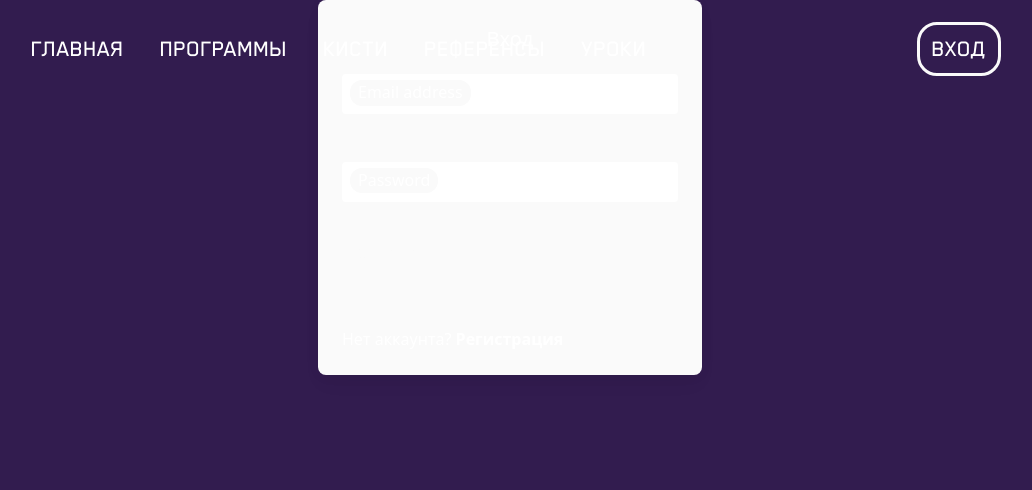
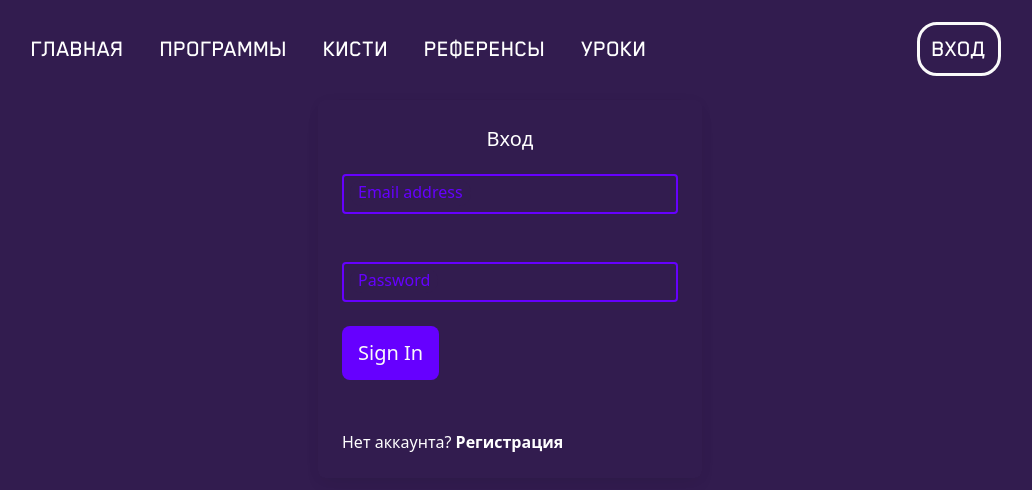
Before and after one commit to AYDLIOH04/arthub-frontend, a Next.js app: page /auth in a window 1280 px wide. Shown: the top 490 px of the page, without its empty margins (130-1162 px from the left). Built offline with nearby package versions, Linux system fonts and the light colour scheme.

Commit message:
правки дизайна

```diff
--- a/src/app/(home)/layout.tsx
+++ b/src/app/(home)/layout.tsx
@@ -1,4 +1,5 @@
 import Footer from "@/components/home/Footer";
+import StarsBackground from "@/components/home/stars-bg";
 
 export default function RootLayout({
   children,
@@ -7,10 +8,11 @@ export default function RootLayout({
 }) {
   return (
     <main className="home-layout">
-      <div className="home-inner">
-        {children}
-        <Footer />
+      <div className="relative">
+        <StarsBackground />
       </div>
+      {children}
+      <Footer />
     </main>
   );
 }
--- a/src/app/globals.css
+++ b/src/app/globals.css
@@ -23,13 +23,3 @@
 
   overflow: hidden;
 }
-
-.home-inner {
-  width: 100%;
-  background-image: url('/home/stars-after-bg.png');
-  background-size: cover;
-  background-position: center center;
-  background-repeat: no-repeat;
-
-  overflow: hidden;
-}
--- a/src/components/auth/Auth.tsx
+++ b/src/components/auth/Auth.tsx
@@ -15,7 +15,7 @@ export default function Auth() {
   }
 
   return (
-    <div className="max-w-[500px] mx-auto">
+    <div className="max-w-[500px] mx-auto mt-[100px]">
       {showRegister ? (
         <SignUpForm setShowRegister={setShowRegister} />
       ) : (
--- a/src/components/auth/SignIn.tsx
+++ b/src/components/auth/SignIn.tsx
@@ -51,7 +51,7 @@ export default function SignInForm({ setShowRegister }: any) {
   return (
     <form
       onSubmit={loginHandler}
-      className="block max-w-sm rounded-lg bg-white p-6 shadow-[0_2px_15px_-3px_rgba(0,0,0,0.07),0_10px_20px_-2px_rgba(0,0,0,0.04)] mx-auto"
+      className="block max-w-sm rounded-lg p-6 shadow-[0_2px_15px_-3px_rgba(0,0,0,0.07),0_10px_20px_-2px_rgba(0,0,0,0.04)] mx-auto"
     >
       <h1 className="text-[20px] text-center mb-5">Вход</h1>
       <div className="relative mb-12" data-te-input-wrapper-init>
@@ -59,15 +59,15 @@ export default function SignInForm({ setShowRegister }: any) {
           type="email"
           value={email}
           onChange={(e) => setEmail(e.target.value)}
-          className="peer placeholder:opacity-0 block min-h-[auto] w-full rounded bg-transparent px-3 py-[0.32rem] leading-[1.6] outline-none transition-all duration-200 ease-linear border-2 border-indigo-100 focus:border-indigo-400 text-neutral-600"
+          className="peer placeholder:opacity-0 block min-h-[auto] w-full rounded bg-background px-3 py-[0.32rem] leading-[1.6] outline-none transition-all duration-200 ease-linear border-2 border-dusk text-white"
           id="signinEmail"
           placeholder="Enter email"
         />
         <label
           htmlFor="signinEmail"
-          className={`pointer-events-none absolute left-2 top-[6px] mb-0 max-w-[90%] origin-[0_0] truncate leading-[1.6] text-neutral-400 transition-all duration-200 ease-out ${
-            email && "-translate-y-[1rem] scale-[0.8] text-primary"
-          } peer-focus:-translate-y-[1rem] peer-focus:scale-[0.8] peer-focus:text-primary z-10 bg-white px-2 py-0 m-0 rounded-xl`}
+          className={`pointer-events-none absolute left-2 top-[6px] mb-0 max-w-[90%] origin-[0_0] truncate leading-[1.6] text-dusk transition-all duration-200 ease-out ${
+            email && "-translate-y-[1rem] scale-[0.8] text-dusk"
+          } peer-focus:-translate-y-[1rem] peer-focus:scale-[0.8] z-10 bg-background px-2 py-0 m-0 rounded-xl`}
         >
           Email address
         </label>
@@ -78,15 +78,15 @@ export default function SignInForm({ setShowRegister }: any) {
           type="password"
           value={password}
           onChange={(e) => setPassword(e.target.value)}
-          className="peer placeholder:opacity-0 block min-h-[auto] w-full rounded bg-transparent px-3 py-[0.32rem] leading-[1.6] outline-none transition-all duration-200 ease-linear border-2 border-indigo-100 focus:border-indigo-400 text-neutral-600"
+          className="peer placeholder:opacity-0 block min-h-[auto] w-full rounded bg-background px-3 py-[0.32rem] leading-[1.6] outline-none transition-all duration-200 ease-linear border-2 border-dusk focus:border-indigo-400 text-white"
           id="signupPassword"
           placeholder="Enter password"
         />
         <label
           htmlFor="signupPassword"
-          className={`pointer-events-none absolute left-2 top-[6px] mb-0 max-w-[90%] origin-[0_0] truncate leading-[1.6] text-neutral-400 transition-all duration-200 ease-out ${
-            password && "-translate-y-[1rem] scale-[0.8] text-primary"
-          } peer-focus:-translate-y-[1rem] peer-focus:scale-[0.8] peer-focus:text-primary z-10 bg-white px-2 py-0 m-0 rounded-xl`}
+          className={`pointer-events-none absolute left-2 top-[6px] mb-0 max-w-[90%] origin-[0_0] truncate leading-[1.6] text-dusk transition-all duration-200 ease-out ${
+            password && "-translate-y-[1rem] scale-[0.8] text-dusk"
+          } peer-focus:-translate-y-[1rem] peer-focus:scale-[0.8] z-10 bg-background px-2 py-0 m-0 rounded-xl`}
         >
           Password
         </label>
@@ -94,7 +94,7 @@ export default function SignInForm({ setShowRegister }: any) {
 
       <button
         type="submit"
-        className="text-white text-[18px] bg-indigo-400 hover:bg-indigo-300 rounded-lg px-4 py-3 ease-in duration-150"
+        className="text-white text-[20px] bg-dusk hover:bg-hover rounded-lg px-4 py-3 ease-in duration-200"
       >
         Sign In
       </button>
@@ -104,7 +104,7 @@ export default function SignInForm({ setShowRegister }: any) {
           Нет аккаунта?{" "}
           <a
             onClick={() => setShowRegister(true)}
-            className="cursor-pointer hover:text-blue-500 ease-in duration-150 font-bold"
+            className="cursor-pointer hover:text-hover ease-out duration-200 font-bold"
           >
             {" "}
             Регистрация
--- a/src/components/auth/SignUp.tsx
+++ b/src/components/auth/SignUp.tsx
@@ -55,15 +55,15 @@ export default function SignUpForm({ setShowRegister }: any) {
           type="email"
           value={email}
           onChange={(e) => setEmail(e.target.value)}
-          className="peer placeholder:opacity-0 block min-h-[auto] w-full rounded bg-transparent px-3 py-[0.32rem] leading-[1.6] outline-none transition-all duration-200 ease-linear border-2 border-indigo-100 focus:border-indigo-400 text-neutral-600"
+          className="peer placeholder:opacity-0 block min-h-[auto] w-full rounded bg-background px-3 py-[0.32rem] leading-[1.6] outline-none transition-all duration-200 ease-linear border-2 border-dusk text-white"
           id="signupEmail"
           placeholder="Enter email"
         />
         <label
           htmlFor="signupEmail"
-          className={`pointer-events-none absolute left-2 top-[6px] mb-0 max-w-[90%] origin-[0_0] truncate leading-[1.6] text-neutral-400 transition-all duration-200 ease-out ${
-            email && "-translate-y-[1rem] scale-[0.8] text-primary"
-          } peer-focus:-translate-y-[1rem] peer-focus:scale-[0.8] peer-focus:text-primary z-10 bg-white px-2 py-0 m-0 rounded-xl`}
+          className={`pointer-events-none absolute left-2 top-[6px] mb-0 max-w-[90%] origin-[0_0] truncate leading-[1.6] text-dusk transition-all duration-200 ease-out ${
+            email && "-translate-y-[1rem] scale-[0.8] text-dusk"
+          } peer-focus:-translate-y-[1rem] peer-focus:scale-[0.8] z-10 bg-background px-2 py-0 m-0 rounded-xl`}
         >
           Email address
         </label>
@@ -74,15 +74,15 @@ export default function SignUpForm({ setShowRegister }: any) {
           type="password"
           value={password}
           onChange={(e) => setPassword(e.target.value)}
-          className="peer placeholder:opacity-0 block min-h-[auto] w-full rounded bg-transparent px-3 py-[0.32rem] leading-[1.6] outline-none transition-all duration-200 ease-linear border-2 border-indigo-100 focus:border-indigo-400 text-neutral-600"
+          className="peer placeholder:opacity-0 block min-h-[auto] w-full rounded bg-background px-3 py-[0.32rem] leading-[1.6] outline-none transition-all duration-200 ease-linear border-2 border-dusk focus:border-indigo-400 text-white"
           id="signinPassword"
           placeholder="Enter password"
         />
         <label
           htmlFor="signinPassword"
-          className={`pointer-events-none absolute left-2 top-[6px] mb-0 max-w-[90%] origin-[0_0] truncate leading-[1.6] text-neutral-400 transition-all duration-200 ease-out ${
-            password && "-translate-y-[1rem] scale-[0.8] text-primary"
-          } peer-focus:-translate-y-[1rem] peer-focus:scale-[0.8] peer-focus:text-primary z-10 bg-white px-2 py-0 m-0 rounded-xl`}
+          className={`pointer-events-none absolute left-2 top-[6px] mb-0 max-w-[90%] origin-[0_0] truncate leading-[1.6] text-dusk transition-all duration-200 ease-out ${
+            password && "-translate-y-[1rem] scale-[0.8] text-dusk"
+          } peer-focus:-translate-y-[1rem] peer-focus:scale-[0.8] z-10 bg-background px-2 py-0 m-0 rounded-xl`}
         >
           Password
         </label>
@@ -90,7 +90,7 @@ export default function SignUpForm({ setShowRegister }: any) {
 
       <button
         type="submit"
-        className="text-white text-[18px] bg-indigo-400 hover:bg-indigo-300 rounded-lg px-4 py-3 ease-in duration-150"
+        className="text-white text-[20px] bg-dusk hover:bg-hover rounded-lg px-4 py-3 ease-in duration-200"
       >
         Sign Up
       </button>
@@ -100,7 +100,7 @@ export default function SignUpForm({ setShowRegister }: any) {
           Есть аккаунт?{" "}
           <a
             onClick={() => setShowRegister(false)}
-            className="cursor-pointer hover:text-blue-500 ease-in duration-150 font-bold"
+            className="cursor-pointer hover:text-hover ease-out duration-200 font-bold"
           >
             {" "}
             Вход
--- a/src/components/home/inspire-section.tsx
+++ b/src/components/home/inspire-section.tsx
@@ -5,7 +5,7 @@ import { motion } from "framer-motion";
 export default function InspireSection() {
   return (
     <section className="h-[100vh] flex justify-center items-center text-center">
-      <div className="flex justify-center items-center flex-col h-[500px]">
+      <div className="flex justify-center items-center flex-col h-[500px] pt-[140px] gl:pt-0">
         <motion.h2
           initial={{ scale: 0.6, opacity: 0 }}
           whileInView={{ scale: 1, opacity: 1 }}
--- /dev/null
+++ b/src/components/home/stars-bg.tsx
@@ -0,0 +1,26 @@
+"use client";
+
+import { motion } from "framer-motion";
+
+export default function StarsBackground() {
+  return (
+    <div className="w-full absolute top-0 overflow-hidden z-0">
+      <motion.img
+        initial={{ opacity: 1 }}
+        animate={{ opacity: 0 }}
+        transition={{ duration: 1.2 }}
+        src="/home/stars-1.png"
+        alt="stars-1"
+        className="h-full absolute top-0"
+      />
+      <motion.img
+        initial={{ opacity: 0 }}
+        animate={{ opacity: 1 }}
+        transition={{ delay: 0.5, duration: 1.2 }}
+        src="/home/stars-2.png"
+        alt="stars-2"
+        className="h-full"
+      />
+    </div>
+  );
+}
--- a/tailwind.config.js
+++ b/tailwind.config.js
@@ -43,6 +43,7 @@ module.exports = {
       lg: "1024px", // Large screens
       xl: "1280px", // Extra-large screens
       "1120px": "1120px", // Показываем header
+      gl: "1920px"
     },
   },
   plugins: [],
```
Also changed, not shown: public/home/stars-1.png (renamed from public/home/stars-after-bg.png), public/home/stars-2.png (added).
